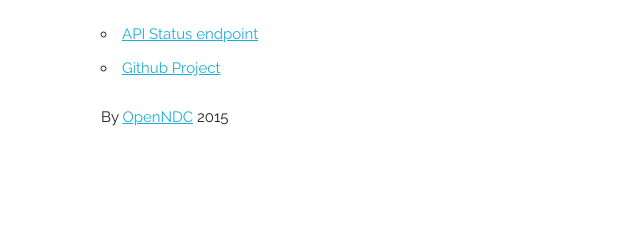
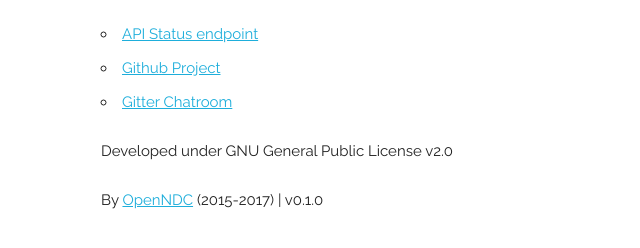
Before and after one commit to open-ndc/ndc-sandbox, a plain HTML site: page public/index.html in a window 1280 px wide. Shown: the part 328-576 px from the top of the page, without its empty margins (59-699 px from the left). Drawn offline with Linux system fonts and the light colour scheme.

Commit message:
Added more details in homepage

```diff
--- a/public/index.html
+++ b/public/index.html
@@ -39,12 +39,15 @@
         <ul>
           <li><a href="/api/status">API Status endpoint</a></li>
           <li><a href="https://github.com/open-ndc/ndc-sandbox" target="new">Github Project</a></li>
+          <li><a href="https://gitter.im/open-ndc/chat" target="new">Gitter Chatroom</a></li>
+        </ul>
         </ul>
       </div>
     </div>
     <div class="row">
       <div class="column">
-        <p>By <a href="http://open-ndc.org" target="new">OpenNDC</a> 2015</p>
+        <p>Developed under GNU General Public License v2.0</p>
+        <p>By <a href="http://open-ndc.org" target="new">OpenNDC</a> (2015-2017) | v0.1.0</p>
       </div>
     </div>
   </div>
```
